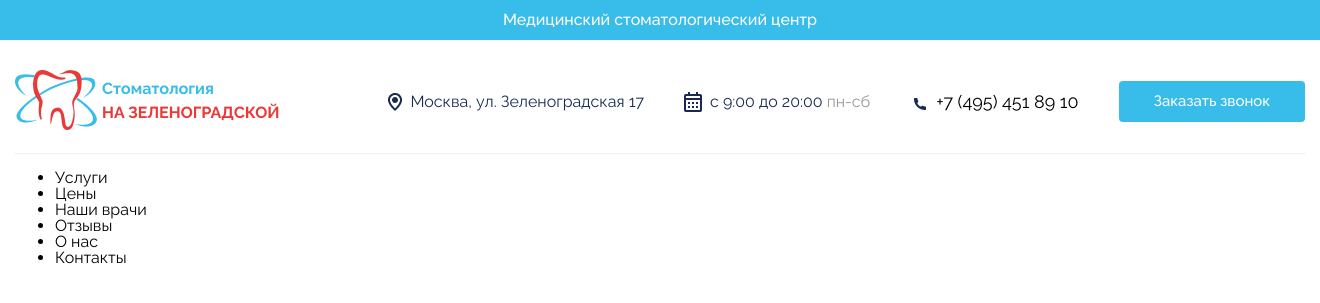
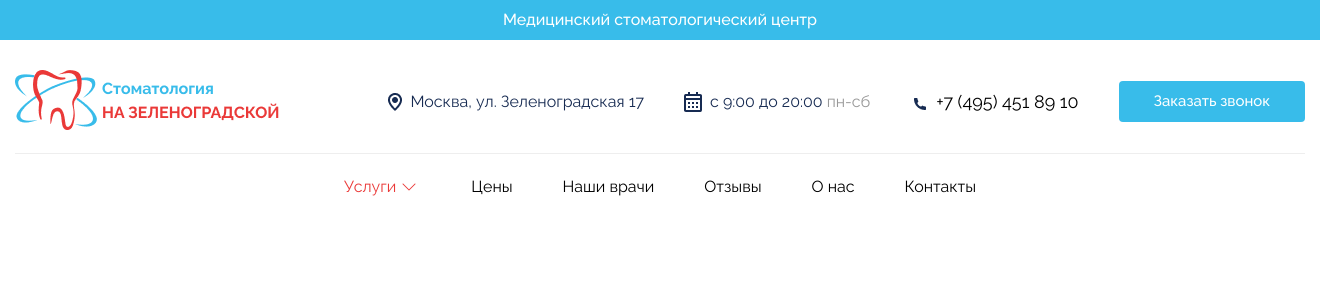
Before and after one commit to MrKobra/dental_web, a PHP site: page / in a window 1320 px wide. Shown: the top 303 px of the page. Run offline with PHP 8.4, Linux system fonts and the light colour scheme.

Commit message:
Add nav styles

```diff
--- a/html/css/style.css
+++ b/html/css/style.css
@@ -143,4 +143,37 @@ body {
   background: url(../img/map.png) no-repeat center center;
 }
 
+/* Top Nav */
+.top-nav {
+  padding: 23px 0 28px;
+}
+.top-nav ul {
+  margin: 0;
+  padding: 0;
+  display: flex;
+  justify-content: center;
+}
+.top-nav ul li {
+  list-style: none;
+  font-size: 16px;
+  line-height: 19px;
+  margin: 0 25px;
+}
+.top-nav ul li.menu-item-has-child a {
+  color: #EA3938;
+  position: relative;
+  display: inline-block;
+  padding-right: 25px;
+}
+.top-nav ul li.menu-item-has-child a:after {
+  content: "";
+  width: 14px;
+  height: 8px;
+  background: url(../img/menu-arrow-down.png) no-repeat center center;
+  position: absolute;
+  right: 5px;
+  top: 50%;
+  margin-top: -4px;
+}
+
 /*# sourceMappingURL=style.css.map */
--- a/html/css/style.sass
+++ b/html/css/style.sass
@@ -69,3 +69,32 @@
           height: 18px
           left: 4px
           background: url(../img/map.png) no-repeat center center
+
+/* Top Nav */
+.top-nav
+  padding: 23px 0 28px
+  ul
+    margin: 0
+    padding: 0
+    display: flex
+    justify-content: center
+    li
+      list-style: none
+      font-size: 16px
+      line-height: 19px
+      margin: 0 25px
+      &.menu-item-has-child
+        a
+          color: #EA3938
+          position: relative
+          display: inline-block
+          padding-right: 25px
+          &:after
+            content: ''
+            width: 14px
+            height: 8px
+            background: url(../img/menu-arrow-down.png) no-repeat center center
+            position: absolute
+            right: 5px
+            top: 50%
+            margin-top: -4px
```
